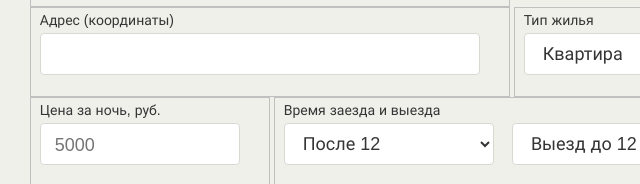
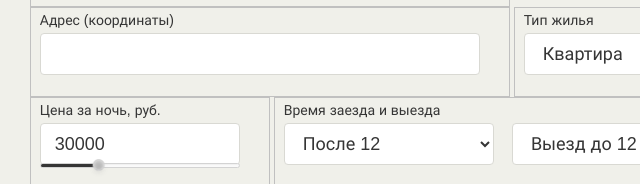
Before and after one commit to htmlacademy-javascript/2067493-keksobooking-28, a website with bundled scripts: page index.html in a window 1280 px wide. Shown: the part 940-1124 px from the top of the page, 92-732 px from the left. Built offline with nearby package versions, Linux system fonts and the light colour scheme; no server answers.

Commit message:
Настройка слайдера

```diff
--- a/index.html
+++ b/index.html
@@ -235,6 +235,6 @@
   <script src="vendor/leaflet/leaflet.js"></script>
   <script src="vendor/pristine/pristine.min.js"></script>
   <script type="module" src="js/main.js"></script>
-  <script src="js/validation.js"></script>
+  <script type="module" src="js/validation.js"></script>
 </body>
 </html>
--- a/js/slider.js
+++ b/js/slider.js
@@ -0,0 +1,45 @@
+const sliderElement = document.querySelector('.ad-form__slider');
+const valueElement = document.querySelector('#price');
+const typeAdForm = document.querySelector('#type');
+const slider = noUiSlider.create(sliderElement, {
+  range: {
+    min: 1000,
+    max: 100000
+  },
+  start: 30000,
+  step: 1,
+  connect: 'lower',
+  format: {
+    to: function (value) {
+      return value.toFixed(0);
+    },
+    from: function (value) {
+      return parseFloat(value);
+    },
+  },
+});
+
+valueElement.addEventListener('change', () => sliderElement.noUiSlider.set(valueElement.value));
+
+sliderElement.noUiSlider.on('update', () => valueElement.value = sliderElement.noUiSlider.get());
+
+const minPrice = {
+  'bungalow': 0,
+  'flat': 1000,
+  'hotel': 3000,
+  'house': 5000,
+  'palace': 10000,
+};
+
+typeAdForm.addEventListener('change', () => {
+  sliderElement.noUiSlider.updateOptions({
+    range: {
+      min: minPrice[typeAdForm.value],
+      max: 100000
+    },
+    start: 30000
+  });
+});
+
+
+export { slider };
--- a/js/validation.js
+++ b/js/validation.js
@@ -1,8 +1,7 @@
+import { slider } from "./slider.js";
 const adForm = document.querySelector('.ad-form');
-console.log(adForm);
 const titleAdForm = adForm.querySelector('#title');
 const priceAdForm = adForm.querySelector('#price');
-console.log(titleAdForm);
 const pristine = new Pristine (adForm, {
   classTo: 'ad-form__element',
   errorClass: 'ad-form__element--invalid',
```
